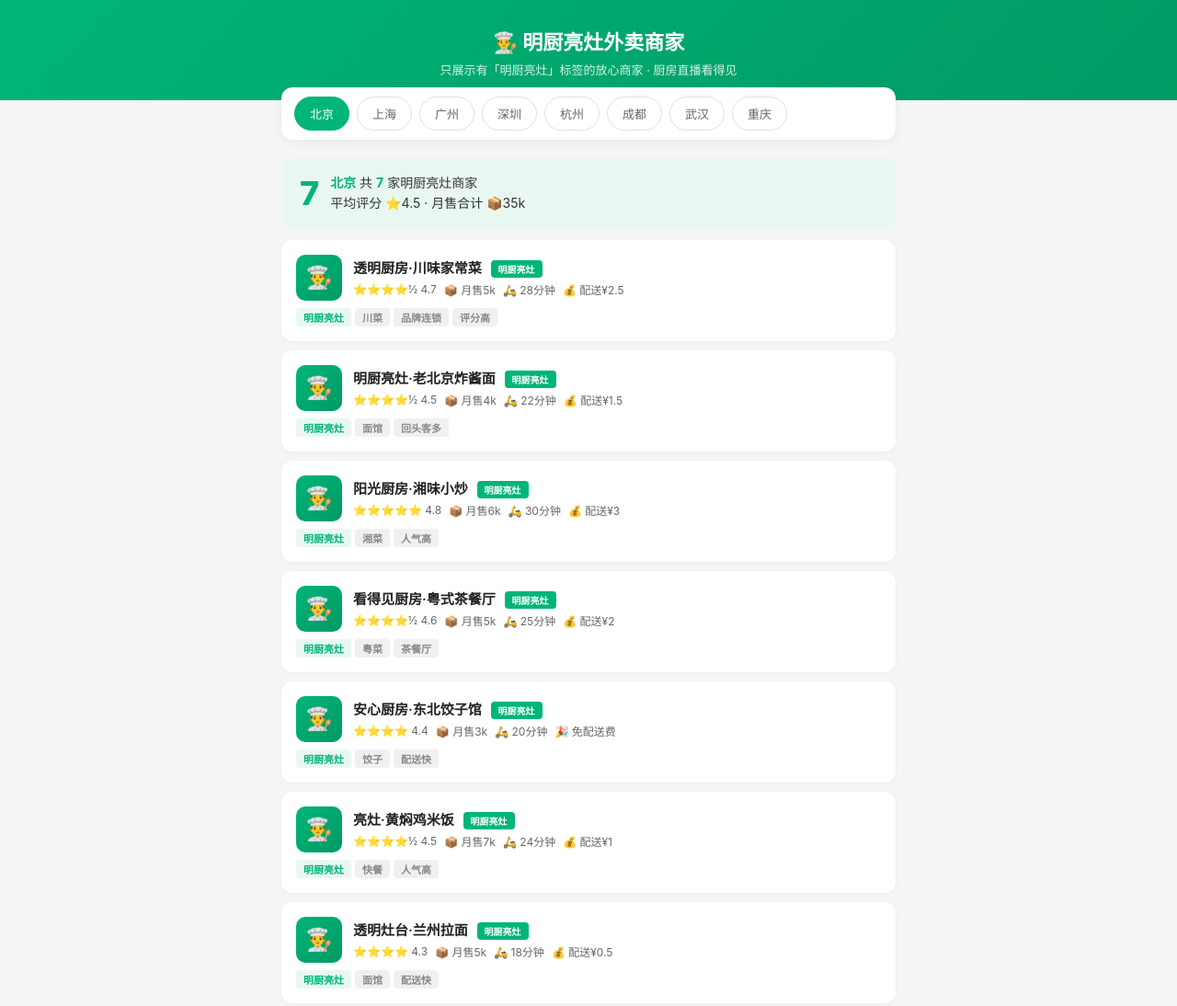
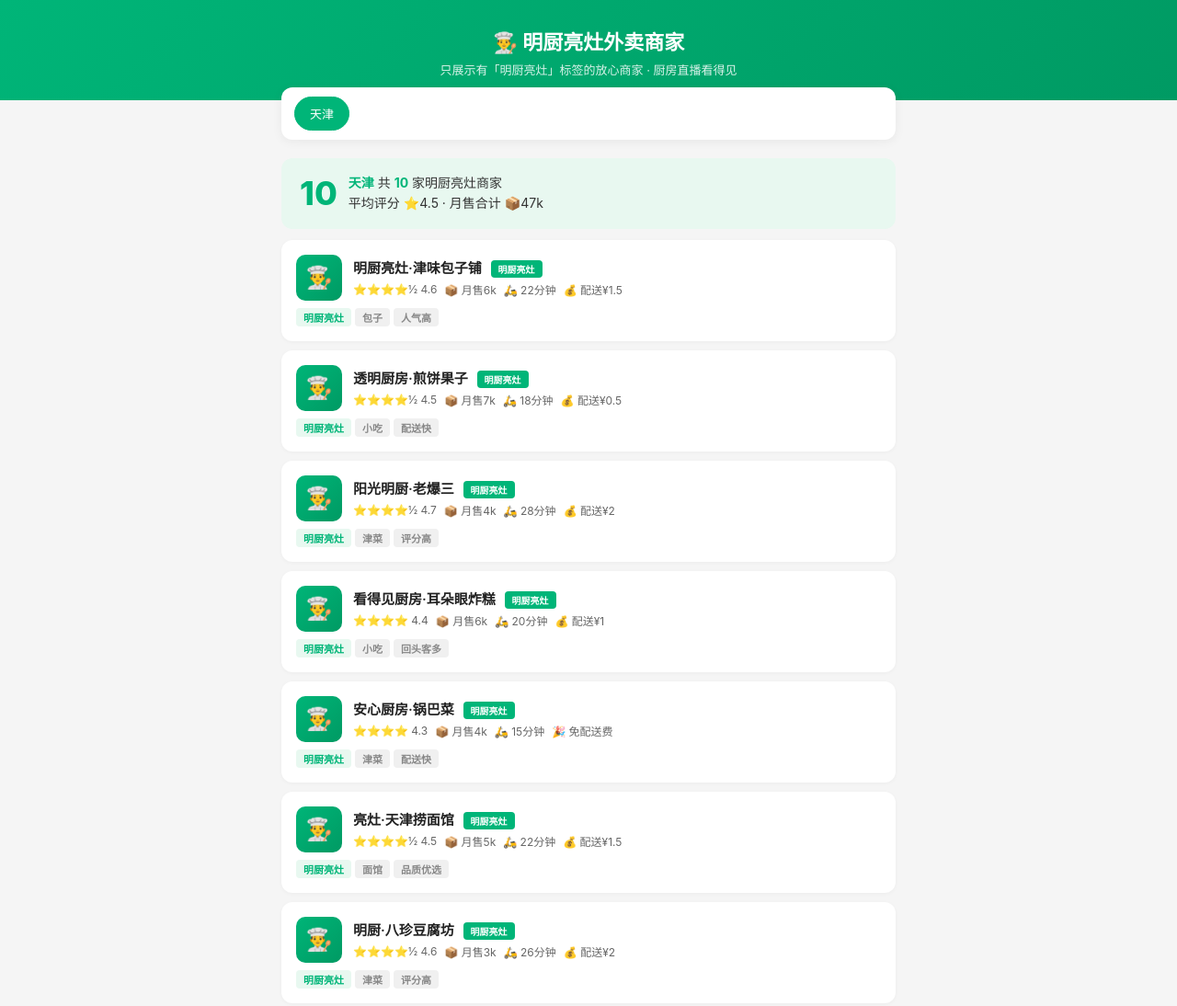
Before and after one commit to wuyacao-source/meituan-mingchu-search, a website: page public/index.html in a window 1280 px wide. Shown: the top 1094 px of the page at 92% size. Drawn offline with Linux system fonts and the light colour scheme.

Commit message:
仅保留天津，聚焦明厨亮灶商家展示

```diff
--- a/public/index.html
+++ b/public/index.html
@@ -168,63 +168,17 @@
 // ============================================================
 
 const DATA = {
-  "北京": [
-    { name: "透明厨房·川味家常菜", rating: 4.7, monthlySales: 5200, deliveryTime: 28, deliveryFee: 2.5, tags: ["明厨亮灶", "川菜", "品牌连锁", "评分高"] },
-    { name: "明厨亮灶·老北京炸酱面", rating: 4.5, monthlySales: 3800, deliveryTime: 22, deliveryFee: 1.5, tags: ["明厨亮灶", "面馆", "回头客多"] },
-    { name: "阳光厨房·湘味小炒", rating: 4.8, monthlySales: 6100, deliveryTime: 30, deliveryFee: 3.0, tags: ["明厨亮灶", "湘菜", "人气高"] },
-    { name: "看得见厨房·粤式茶餐厅", rating: 4.6, monthlySales: 4500, deliveryTime: 25, deliveryFee: 2.0, tags: ["明厨亮灶", "粤菜", "茶餐厅"] },
-    { name: "安心厨房·东北饺子馆", rating: 4.4, monthlySales: 3200, deliveryTime: 20, deliveryFee: 0, tags: ["明厨亮灶", "饺子", "配送快"] },
-    { name: "亮灶·黄焖鸡米饭", rating: 4.5, monthlySales: 7100, deliveryTime: 24, deliveryFee: 1.0, tags: ["明厨亮灶", "快餐", "人气高"] },
-    { name: "透明灶台·兰州拉面", rating: 4.3, monthlySales: 4900, deliveryTime: 18, deliveryFee: 0.5, tags: ["明厨亮灶", "面馆", "配送快"] },
-  ],
-  "上海": [
-    { name: "明厨·本帮菜馆", rating: 4.8, monthlySales: 5800, deliveryTime: 30, deliveryFee: 3.0, tags: ["明厨亮灶", "本帮菜", "品牌连锁"] },
-    { name: "透明厨房·小笼包专门店", rating: 4.6, monthlySales: 8300, deliveryTime: 22, deliveryFee: 1.5, tags: ["明厨亮灶", "小吃", "人气高"] },
-    { name: "阳光明厨·日式拉面", rating: 4.7, monthlySales: 4200, deliveryTime: 26, deliveryFee: 2.5, tags: ["明厨亮灶", "日料", "评分高"] },
-    { name: "明厨亮灶·生煎馆", rating: 4.4, monthlySales: 5500, deliveryTime: 20, deliveryFee: 1.0, tags: ["明厨亮灶", "小吃", "配送快"] },
-    { name: "安心厨房·川香火锅冒菜", rating: 4.5, monthlySales: 3600, deliveryTime: 32, deliveryFee: 2.0, tags: ["明厨亮灶", "川菜", "回头客多"] },
-    { name: "看得见·粤式烧腊", rating: 4.6, monthlySales: 4700, deliveryTime: 28, deliveryFee: 2.5, tags: ["明厨亮灶", "粤菜", "品质优选"] },
-  ],
-  "广州": [
-    { name: "明厨·潮汕砂锅粥", rating: 4.7, monthlySales: 6200, deliveryTime: 30, deliveryFee: 2.0, tags: ["明厨亮灶", "粤菜", "人气高"] },
-    { name: "透明厨房·广式烧鹅", rating: 4.8, monthlySales: 5100, deliveryTime: 28, deliveryFee: 3.0, tags: ["明厨亮灶", "粤菜", "评分高"] },
-    { name: "阳光厨房·煲仔饭", rating: 4.5, monthlySales: 4400, deliveryTime: 25, deliveryFee: 1.5, tags: ["明厨亮灶", "粤菜", "回头客多"] },
-    { name: "明厨亮灶·云吞面世家", rating: 4.4, monthlySales: 3800, deliveryTime: 18, deliveryFee: 0.5, tags: ["明厨亮灶", "面馆", "配送快"] },
-    { name: "安心厨房·顺德菜馆", rating: 4.6, monthlySales: 3300, deliveryTime: 32, deliveryFee: 2.5, tags: ["明厨亮灶", "粤菜", "品质优选"] },
-  ],
-  "深圳": [
-    { name: "明厨亮灶·潮汕牛肉火锅", rating: 4.8, monthlySales: 6800, deliveryTime: 35, deliveryFee: 4.0, tags: ["明厨亮灶", "火锅", "人气高"] },
-    { name: "透明厨房·湘味小厨", rating: 4.5, monthlySales: 5200, deliveryTime: 26, deliveryFee: 2.0, tags: ["明厨亮灶", "湘菜", "品牌连锁"] },
-    { name: "阳光明厨·椰子鸡", rating: 4.7, monthlySales: 4600, deliveryTime: 30, deliveryFee: 3.0, tags: ["明厨亮灶", "粤菜", "评分高"] },
-    { name: "看得见厨房·客家菜", rating: 4.4, monthlySales: 3100, deliveryTime: 24, deliveryFee: 1.5, tags: ["明厨亮灶", "客家菜", "回头客多"] },
-    { name: "亮灶·茶餐厅", rating: 4.3, monthlySales: 3900, deliveryTime: 20, deliveryFee: 1.0, tags: ["明厨亮灶", "茶餐厅", "配送快"] },
-  ],
-  "杭州": [
-    { name: "明厨·杭帮菜馆", rating: 4.7, monthlySales: 5500, deliveryTime: 28, deliveryFee: 2.5, tags: ["明厨亮灶", "杭帮菜", "品质优选"] },
-    { name: "透明厨房·片儿川面馆", rating: 4.5, monthlySales: 4100, deliveryTime: 20, deliveryFee: 1.0, tags: ["明厨亮灶", "面馆", "配送快"] },
-    { name: "阳光明厨·龙井虾仁专门店", rating: 4.6, monthlySales: 3400, deliveryTime: 30, deliveryFee: 3.0, tags: ["明厨亮灶", "杭帮菜", "评分高"] },
-    { name: "明厨亮灶·东坡肉馆", rating: 4.8, monthlySales: 4800, deliveryTime: 26, deliveryFee: 2.0, tags: ["明厨亮灶", "杭帮菜", "人气高"] },
-  ],
-  "成都": [
-    { name: "明厨亮灶·川味火锅", rating: 4.8, monthlySales: 8200, deliveryTime: 35, deliveryFee: 4.0, tags: ["明厨亮灶", "火锅", "人气高"] },
-    { name: "透明厨房·串串香", rating: 4.6, monthlySales: 6700, deliveryTime: 28, deliveryFee: 2.5, tags: ["明厨亮灶", "川菜", "回头客多"] },
-    { name: "阳光厨房·担担面馆", rating: 4.5, monthlySales: 5100, deliveryTime: 20, deliveryFee: 1.0, tags: ["明厨亮灶", "面馆", "配送快"] },
-    { name: "看得见·麻辣香锅", rating: 4.4, monthlySales: 4300, deliveryTime: 25, deliveryFee: 2.0, tags: ["明厨亮灶", "川菜", "品质优选"] },
-    { name: "安心厨房·川味小炒", rating: 4.6, monthlySales: 3900, deliveryTime: 22, deliveryFee: 1.5, tags: ["明厨亮灶", "川菜", "评分高"] },
-    { name: "亮灶·酸菜鱼专门店", rating: 4.7, monthlySales: 5900, deliveryTime: 30, deliveryFee: 3.0, tags: ["明厨亮灶", "川菜", "人气高"] },
-  ],
-  "武汉": [
-    { name: "明厨亮灶·热干面馆", rating: 4.5, monthlySales: 7200, deliveryTime: 18, deliveryFee: 0.5, tags: ["明厨亮灶", "面馆", "配送快"] },
-    { name: "透明厨房·小龙虾", rating: 4.7, monthlySales: 5600, deliveryTime: 30, deliveryFee: 3.0, tags: ["明厨亮灶", "龙虾", "人气高"] },
-    { name: "阳光明厨·武昌鱼馆", rating: 4.4, monthlySales: 3500, deliveryTime: 25, deliveryFee: 2.0, tags: ["明厨亮灶", "鄂菜", "品质优选"] },
-    { name: "安心厨房·鸭脖卤味", rating: 4.3, monthlySales: 4800, deliveryTime: 20, deliveryFee: 1.0, tags: ["明厨亮灶", "卤味", "回头客多"] },
-  ],
-  "重庆": [
-    { name: "明厨亮灶·重庆火锅", rating: 4.8, monthlySales: 9100, deliveryTime: 38, deliveryFee: 5.0, tags: ["明厨亮灶", "火锅", "人气高"] },
-    { name: "透明厨房·小面馆", rating: 4.6, monthlySales: 6300, deliveryTime: 18, deliveryFee: 0.5, tags: ["明厨亮灶", "面馆", "配送快"] },
-    { name: "阳光厨房·酸辣粉", rating: 4.5, monthlySales: 5500, deliveryTime: 20, deliveryFee: 1.0, tags: ["明厨亮灶", "小吃", "回头客多"] },
-    { name: "看得见·麻辣烤鱼", rating: 4.7, monthlySales: 4800, deliveryTime: 32, deliveryFee: 3.0, tags: ["明厨亮灶", "川菜", "评分高"] },
-    { name: "亮灶·毛血旺", rating: 4.4, monthlySales: 3700, deliveryTime: 26, deliveryFee: 2.0, tags: ["明厨亮灶", "川菜", "品质优选"] },
+  "天津": [
+    { name: "明厨亮灶·津味包子铺", rating: 4.6, monthlySales: 5800, deliveryTime: 22, deliveryFee: 1.5, tags: ["明厨亮灶", "包子", "人气高"] },
+    { name: "透明厨房·煎饼果子", rating: 4.5, monthlySales: 7200, deliveryTime: 18, deliveryFee: 0.5, tags: ["明厨亮灶", "小吃", "配送快"] },
+    { name: "阳光明厨·老爆三", rating: 4.7, monthlySales: 4100, deliveryTime: 28, deliveryFee: 2.0, tags: ["明厨亮灶", "津菜", "评分高"] },
+    { name: "看得见厨房·耳朵眼炸糕", rating: 4.4, monthlySales: 5500, deliveryTime: 20, deliveryFee: 1.0, tags: ["明厨亮灶", "小吃", "回头客多"] },
+    { name: "安心厨房·锅巴菜", rating: 4.3, monthlySales: 3600, deliveryTime: 15, deliveryFee: 0, tags: ["明厨亮灶", "津菜", "配送快"] },
+    { name: "亮灶·天津捞面馆", rating: 4.5, monthlySales: 4700, deliveryTime: 22, deliveryFee: 1.5, tags: ["明厨亮灶", "面馆", "品质优选"] },
+    { name: "明厨·八珍豆腐坊", rating: 4.6, monthlySales: 3300, deliveryTime: 26, deliveryFee: 2.0, tags: ["明厨亮灶", "津菜", "评分高"] },
+    { name: "透明灶台·贴饽饽熬小鱼", rating: 4.4, monthlySales: 2900, deliveryTime: 24, deliveryFee: 1.0, tags: ["明厨亮灶", "津菜", "品质优选"] },
+    { name: "明厨亮灶·天津烧烤", rating: 4.7, monthlySales: 6400, deliveryTime: 30, deliveryFee: 2.5, tags: ["明厨亮灶", "烧烤", "人气高"] },
+    { name: "阳光厨房·熟梨糕", rating: 4.8, monthlySales: 3800, deliveryTime: 20, deliveryFee: 0.5, tags: ["明厨亮灶", "小吃", "评分高"] },
   ],
 };
 
```
